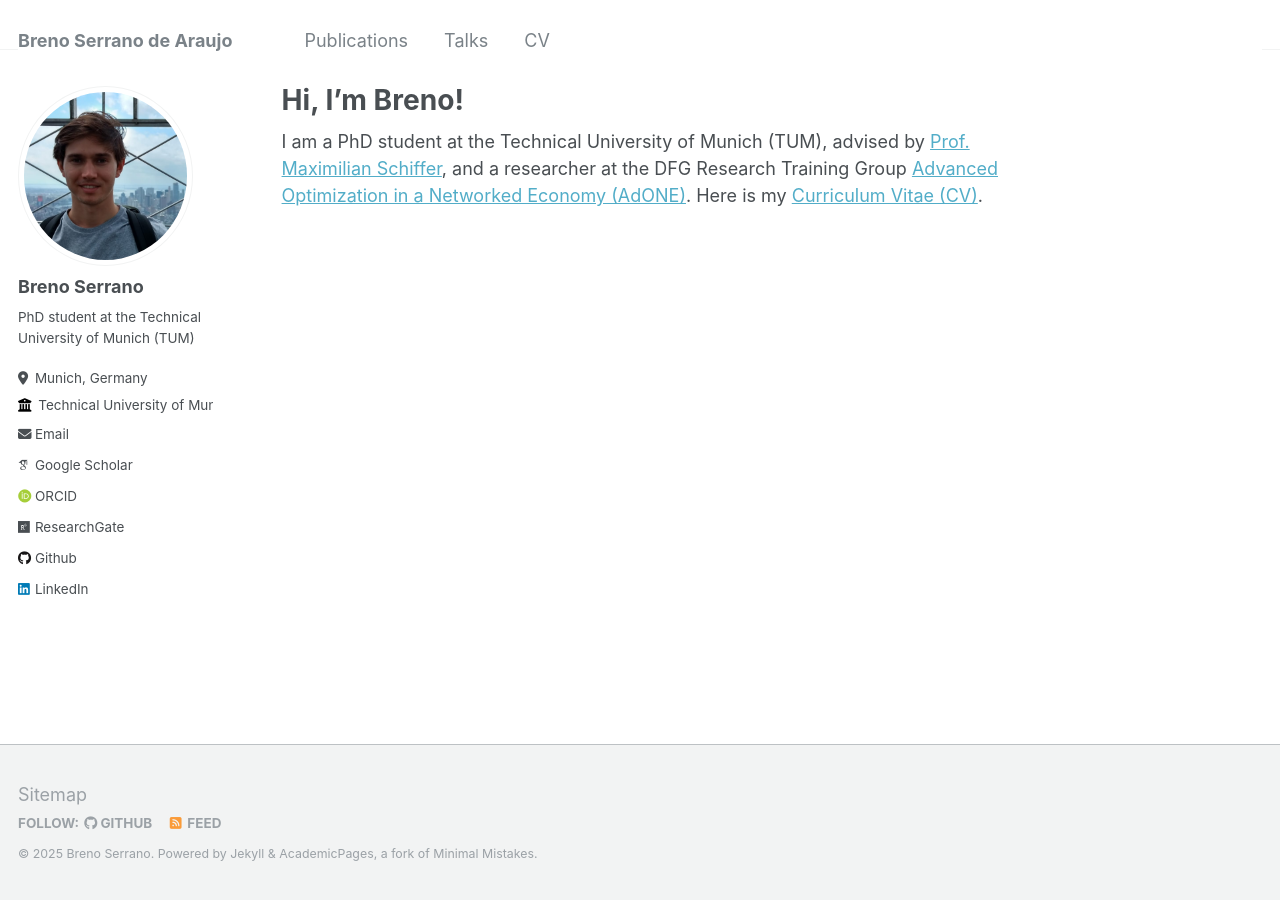
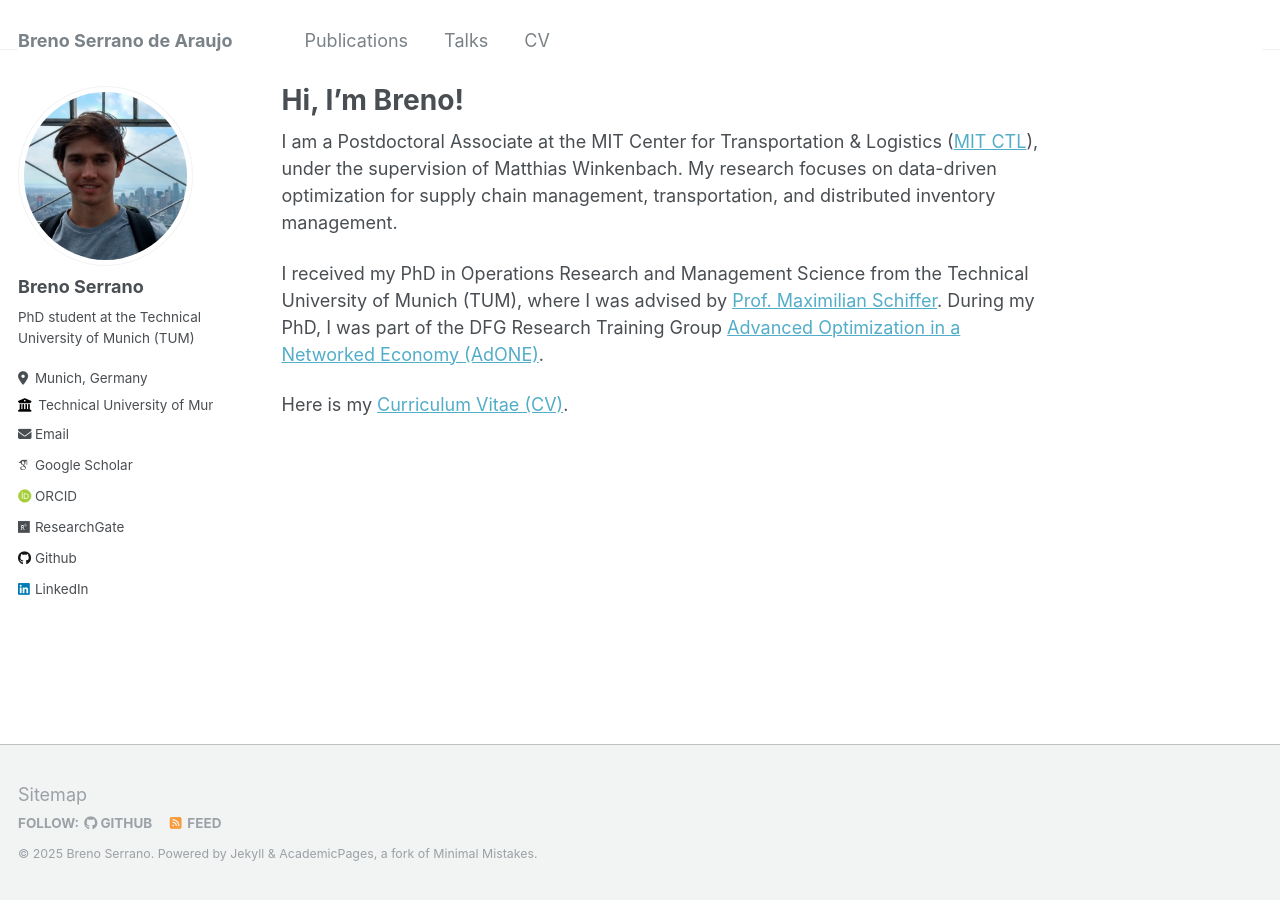
Before and after one commit to BSAraujo/BSAraujo.github.io, a Jekyll site: the page built from _pages/about.md, in a window 1280 px wide. Built offline with Jekyll 4.4.1, drawn with Linux system fonts in a browser that asks for light colours; some web fonts are replaced.

Commit message:
Update about.md

```diff
--- a/_pages/about.md
+++ b/_pages/about.md
@@ -7,4 +7,8 @@ redirect_from:
   - /about.html
 ---
 
-I am a PhD student at the Technical University of Munich (TUM), advised by [Prof. Maximilian Schiffer](https://www.ot.mgt.tum.de/osm/team/maximilian-schiffer/), and a researcher at the DFG Research Training Group [Advanced Optimization in a Networked Economy (AdONE)](https://www.gs.tum.de/en/adone/start/). Here is my [Curriculum Vitae (CV)](https://bsaraujo.github.io/files/CV-Breno_Serrano_de_Araujo.pdf).
+I am a Postdoctoral Associate at the MIT Center for Transportation & Logistics ([MIT CTL](https://ctl.mit.edu/)), under the supervision of Matthias Winkenbach. My research focuses on data-driven optimization for supply chain management, transportation, and distributed inventory management.
+
+I received my PhD in Operations Research and Management Science from the Technical University of Munich (TUM), where I was advised by [Prof. Maximilian Schiffer](https://www.ot.mgt.tum.de/osm/team/maximilian-schiffer/). During my PhD, I was part of the DFG Research Training Group [Advanced Optimization in a Networked Economy (AdONE)](https://www.gs.tum.de/en/adone/start/).
+
+Here is my [Curriculum Vitae (CV)](https://bsaraujo.github.io/files/CV-Breno_Serrano_de_Araujo.pdf).
```
